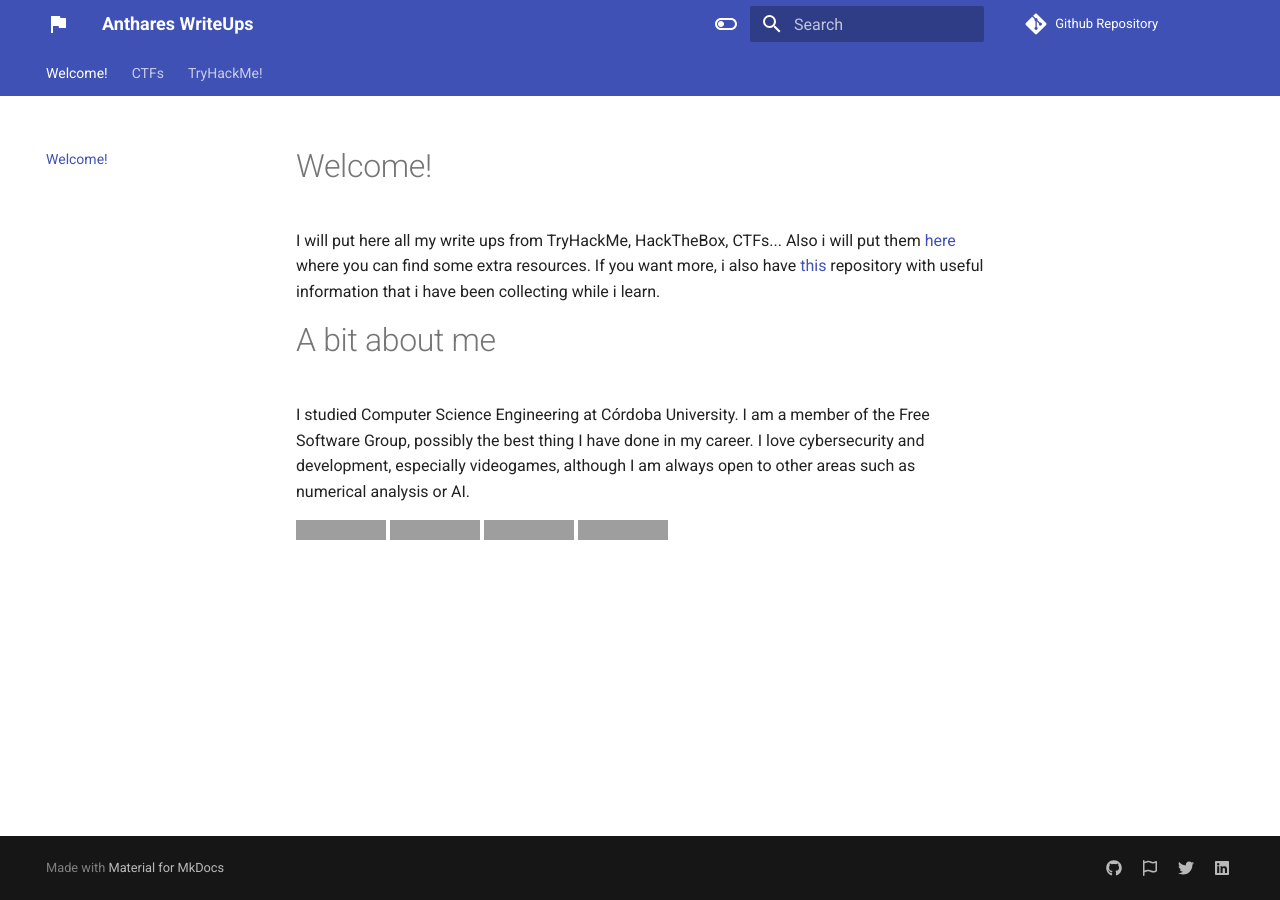
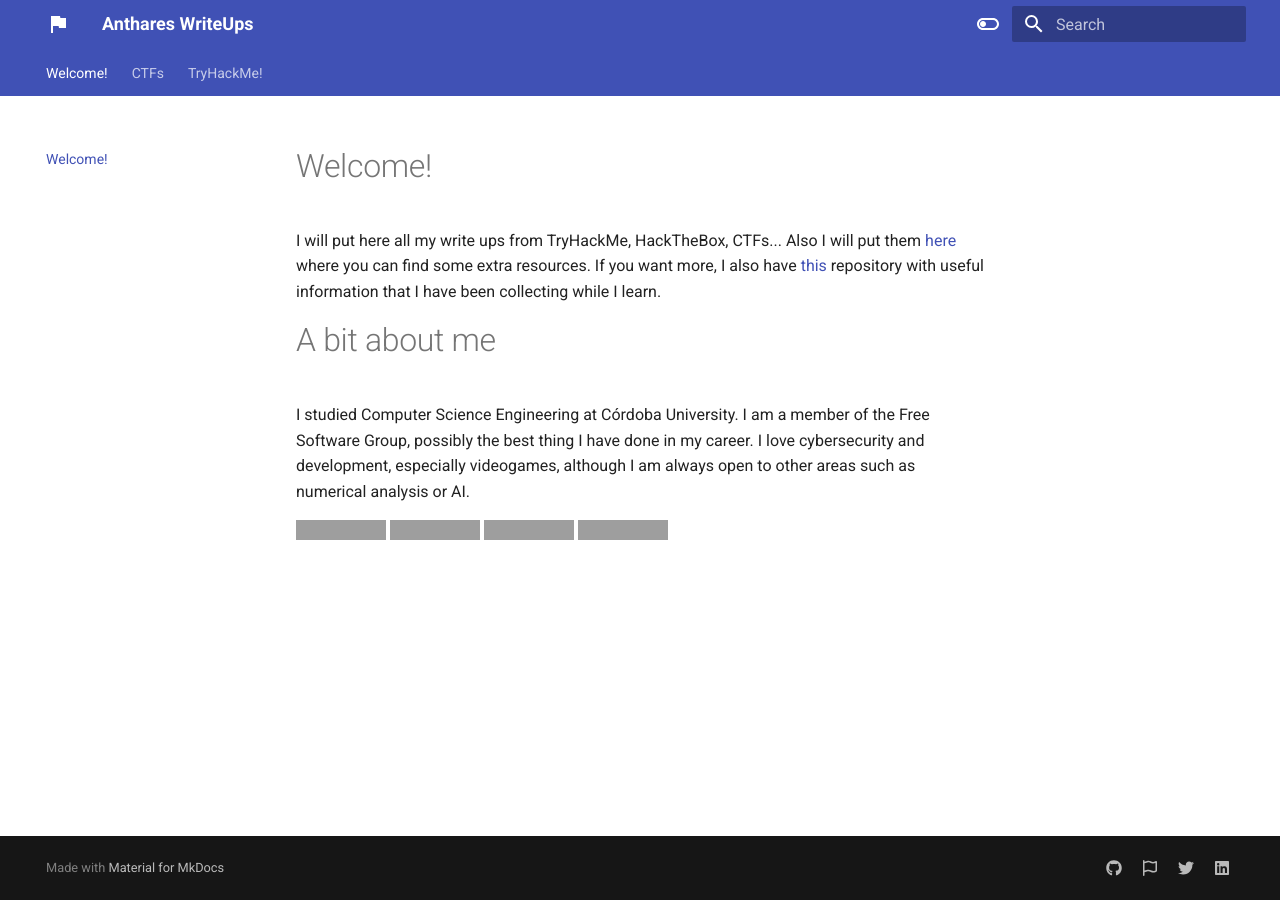
Before and after one commit to anthares101/write-ups-page, an MkDocs documentation site: the page built from docs/index.md, in a window 1280 px wide. Built offline with MkDocs 1.6.1 and Material for MkDocs 9.7.7, drawn with Linux system fonts in a browser that asks for light colours; comment, search, counter and statistics services are not loaded; grey boxes are pictures that could not be loaded.

Commit message:
Fix typos and delete repo name (Seems bugged)

```diff
--- a/docs/index.md
+++ b/docs/index.md
@@ -1,6 +1,6 @@
 # Welcome!
 
-I will put here all my write ups from TryHackMe, HackTheBox, CTFs... Also i will put them <a href="https://github.com/anthares101/write-ups" target="_blank">here</a> where you can find some extra resources. If you want more, i also have <a href="https://github.com/anthares101/my_cybersecurity_notes" target="_blank">this</a> repository with useful information that i have been collecting while i learn.
+I will put here all my write ups from TryHackMe, HackTheBox, CTFs... Also I will put them <a href="https://github.com/anthares101/write-ups" target="_blank">here</a> where you can find some extra resources. If you want more, I also have <a href="https://github.com/anthares101/my_cybersecurity_notes" target="_blank">this</a> repository with useful information that I have been collecting while I learn.
 
 # A bit about me
 
--- a/mkdocs.yml
+++ b/mkdocs.yml
@@ -1,9 +1,6 @@
 site_name: Anthares WriteUps
 site_author: Ángel Heredia
 site_description: A little page to mainly show my write ups in a pretty way
-
-repo_name: Github Repository
-repo_url: https://github.com/anthares101/anthares101.github.io
 
 theme:
   name: material
```
